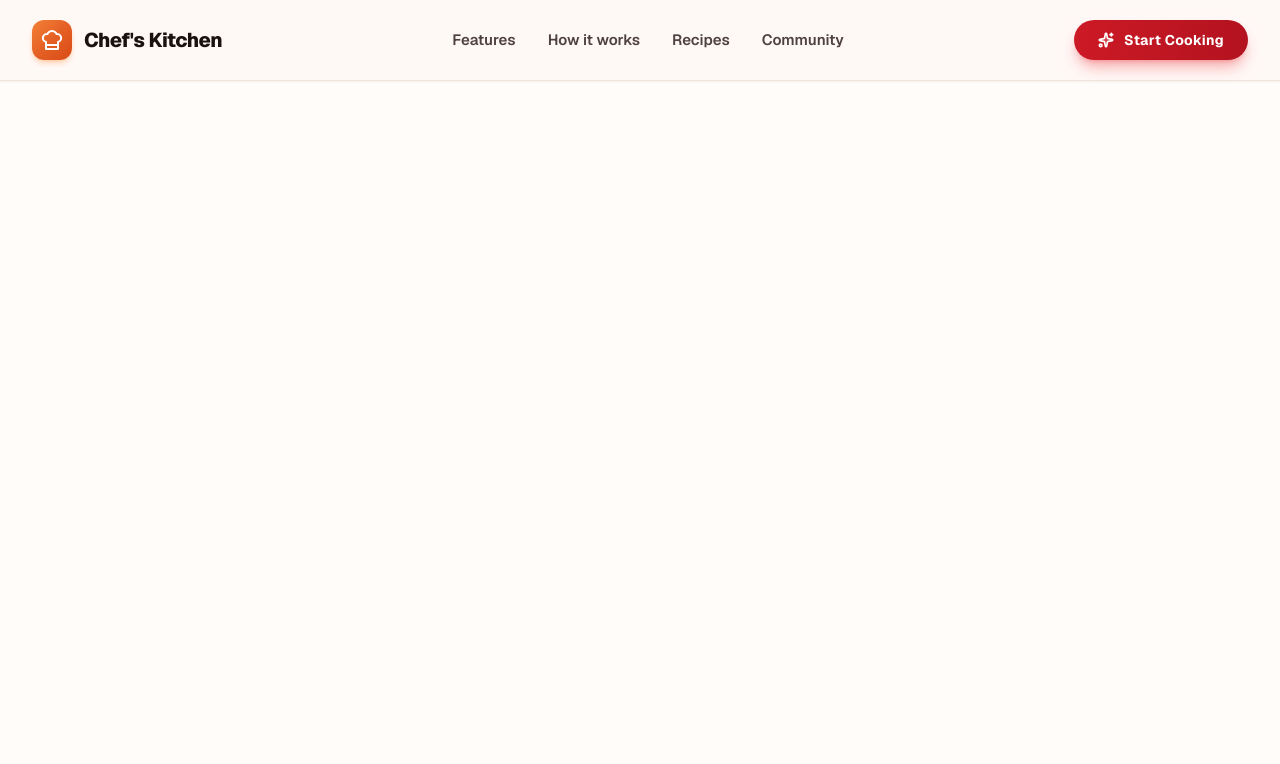
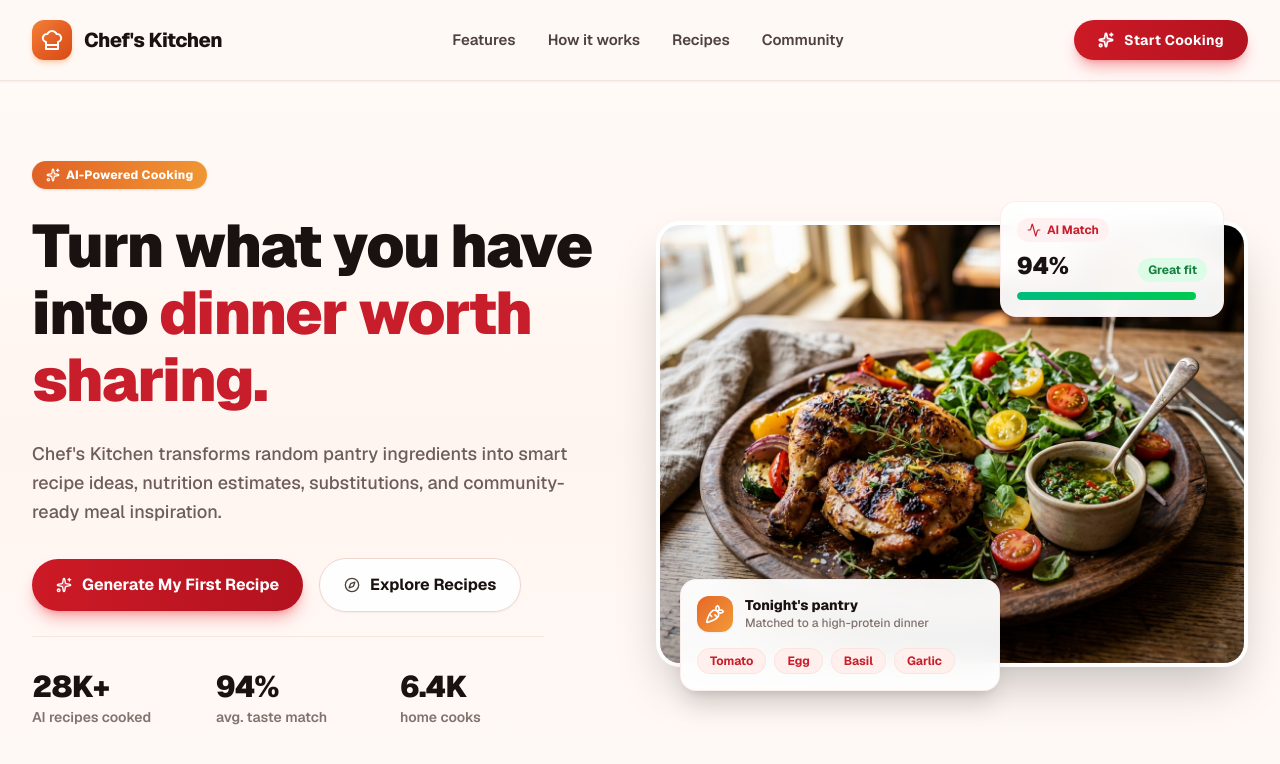
Before and after one commit to raju-codes77/team, a Next.js app: page / in a window 1280 px wide. Shown: the top 764 px of the page. Built offline with nearby package versions, Linux system fonts and the light colour scheme.

Commit message:
hero section added

```diff
--- /dev/null
+++ b/components/Banner.jsx
@@ -0,0 +1 @@
+export { default } from '../src/components/Banner';
--- a/src/app/page.js
+++ b/src/app/page.js
@@ -1,11 +1,13 @@
 import Navbar from "@/components/Navbar";
+import Banner from "@/components/Banner";
 
 export default function Home() {
   return (
     <div className="min-h-screen bg-[#fffcf9] text-[#1a1210] font-sans antialiased">
       <Navbar />
-
-
+      <main>
+        <Banner />
+      </main>
     </div>
   );
 }
--- /dev/null
+++ b/src/components/Banner.jsx
@@ -0,0 +1,147 @@
+'use client';
+
+import React from 'react';
+import Image from 'next/image';
+import { Sparkles, Compass, Activity, Carrot } from 'lucide-react';
+
+export default function Banner() {
+  const pantryItems = ['Tomato', 'Egg', 'Basil', 'Garlic'];
+
+  return (
+    <section className="relative overflow-hidden bg-gradient-to-b from-[#fffaf7] via-[#fff5f0] to-[#fffaf7] py-12 lg:py-20 px-4 sm:px-6 lg:px-8">
+      {/* Background Soft Glow Accents */}
+      <div className="absolute top-0 right-0 -z-10 w-96 h-96 bg-amber-200/30 rounded-full blur-3xl pointer-events-none transform translate-x-1/3 -translate-y-1/3" />
+      <div className="absolute bottom-0 left-0 -z-10 w-96 h-96 bg-rose-200/20 rounded-full blur-3xl pointer-events-none transform -translate-x-1/3 translate-y-1/3" />
+
+      <div className="max-w-7xl mx-auto">
+        <div className="grid grid-cols-1 lg:grid-cols-12 gap-12 lg:gap-8 items-center">
+
+          {/* Left Content Column */}
+          <div className="lg:col-span-6 flex flex-col items-start text-left space-y-6">
+
+            {/* AI Badge */}
+            <div className="inline-flex items-center gap-1.5 px-3.5 py-1.5 rounded-full bg-gradient-to-r from-[#e06126] to-[#f09633] text-white text-xs font-extrabold shadow-sm tracking-wide">
+              <Sparkles className="w-3.5 h-3.5 text-white fill-white/20" />
+              <span>AI-Powered Cooking</span>
+            </div>
+
+            {/* Main Headline */}
+            <h1 className="text-4xl sm:text-5xl lg:text-6xl font-black text-[#1a1210] tracking-tight leading-[1.12]">
+              Turn what you have into{' '}
+              <span className="text-[#c81e2b]">dinner worth sharing.</span>
+            </h1>
+
+            {/* Subtitle Description */}
+            <p className="text-[#6d5e59] text-base sm:text-lg max-w-xl leading-relaxed font-medium">
+              Chef&apos;s Kitchen transforms random pantry ingredients into smart recipe ideas, nutrition estimates, substitutions, and community-ready meal inspiration.
+            </p>
+
+            {/* Action Buttons */}
+            <div className="flex flex-wrap items-center gap-4 pt-2 w-full sm:w-auto">
+              <button
+                type="button"
+                className="w-full sm:w-auto inline-flex items-center justify-center gap-2.5 px-6 py-3.5 rounded-full bg-gradient-to-r from-[#cc1a26] to-[#b3121f] text-white font-bold text-base shadow-lg shadow-red-600/30 hover:shadow-xl hover:shadow-red-600/40 hover:scale-[1.02] active:scale-95 transition-all duration-200 cursor-pointer"
+              >
+                <Sparkles className="w-4 h-4 fill-white/20 text-white" />
+                <span>Generate My First Recipe</span>
+              </button>
+
+              <button
+                type="button"
+                className="w-full sm:w-auto inline-flex items-center justify-center gap-2.5 px-6 py-3.5 rounded-full bg-white/90 border border-[#edd7cf] text-[#1a1210] font-bold text-base shadow-xs hover:bg-white hover:border-[#cc1a26] hover:text-[#cc1a26] hover:scale-[1.02] active:scale-95 transition-all duration-200 cursor-pointer"
+              >
+                <Compass className="w-4 h-4 text-[#4e423f]" />
+                <span>Explore Recipes</span>
+              </button>
+            </div>
+
+            {/* Stats Row */}
+            <div className="grid grid-cols-3 gap-6 sm:gap-10 pt-8 border-t border-[#f3e3dd]/80 w-full max-w-lg">
+              <div>
+                <div className="text-2xl sm:text-3xl font-black text-[#1a1210] tracking-tight">28K+</div>
+                <div className="text-xs sm:text-sm font-semibold text-[#82736e] mt-0.5">AI recipes cooked</div>
+              </div>
+              <div>
+                <div className="text-2xl sm:text-3xl font-black text-[#1a1210] tracking-tight">94%</div>
+                <div className="text-xs sm:text-sm font-semibold text-[#82736e] mt-0.5">avg. taste match</div>
+              </div>
+              <div>
+                <div className="text-2xl sm:text-3xl font-black text-[#1a1210] tracking-tight">6.4K</div>
+                <div className="text-xs sm:text-sm font-semibold text-[#82736e] mt-0.5">home cooks</div>
+              </div>
+            </div>
+
+          </div>
+
+          {/* Right Visual Image & Floating Cards Column */}
+          <div className="lg:col-span-6 relative mt-6 lg:mt-0 flex justify-center">
+
+            {/* Outer Container with Main Image */}
+            <div className="relative w-full max-w-lg lg:max-w-none rounded-3xl overflow-hidden shadow-2xl border-4 border-white bg-white group">
+              <div className="relative aspect-[4/3] w-full overflow-hidden rounded-2xl">
+                <Image
+                  src="/food_banner.jpg"
+                  alt="Delicious gourmet recipe match"
+                  fill
+                  className="object-cover group-hover:scale-105 transition-transform duration-700 ease-out"
+                  priority
+                />
+                {/* Subtle dark gradient overlay for depth */}
+                <div className="absolute inset-0 bg-gradient-to-t from-black/20 via-transparent to-transparent" />
+              </div>
+            </div>
+
+            {/* Floating Top Right Card: AI Match */}
+            <div className="absolute -top-4 -right-2 sm:-top-5 sm:right-2 md:right-6 bg-white/95 backdrop-blur-md rounded-2xl p-4 shadow-xl border border-rose-100/70 w-52 sm:w-56 transition-transform hover:scale-105 duration-300 z-10">
+              <div className="flex items-center justify-between mb-2">
+                <div className="inline-flex items-center gap-1.5 px-2.5 py-1 rounded-full bg-rose-50 text-[#c81e2b] text-xs font-bold">
+                  <Activity className="w-3.5 h-3.5" />
+                  <span>AI Match</span>
+                </div>
+              </div>
+
+              <div className="flex items-baseline justify-between">
+                <span className="text-2xl font-black text-[#1a1210]">94%</span>
+                <span className="bg-[#dcfce7] text-[#15803d] font-bold text-xs px-2.5 py-1 rounded-full">
+                  Great fit
+                </span>
+              </div>
+
+              {/* Match Percentage Bar */}
+              <div className="w-full h-2 bg-gray-100 rounded-full overflow-hidden mt-2.5">
+                <div className="h-full bg-gradient-to-r from-emerald-500 to-green-500 rounded-full w-[94%]" />
+              </div>
+            </div>
+
+            {/* Floating Bottom Left Card: Tonight's Pantry */}
+            <div className="absolute -bottom-6 -left-2 sm:-bottom-6 sm:left-2 md:left-6 bg-white/95 backdrop-blur-md rounded-2xl p-4 shadow-xl border border-rose-100/70 w-72 sm:w-80 transition-transform hover:scale-105 duration-300 z-10">
+              <div className="flex items-center gap-3 mb-3">
+                <div className="w-9 h-9 rounded-xl bg-gradient-to-br from-[#e56728] to-[#f29a38] flex items-center justify-center text-white shadow-xs">
+                  <Carrot className="w-5 h-5 text-white" />
+                </div>
+                <div>
+                  <h4 className="font-extrabold text-sm text-[#1a1210] leading-tight">Tonight&apos;s pantry</h4>
+                  <p className="text-xs text-[#82736e] font-medium">Matched to a high-protein dinner</p>
+                </div>
+              </div>
+
+              {/* Ingredient Tag Pills */}
+              <div className="flex flex-wrap gap-2 pt-1">
+                {pantryItems.map((item) => (
+                  <span
+                    key={item}
+                    className="px-3 py-1 rounded-full bg-[#fff0ed] text-[#c81e2b] font-bold text-xs border border-[#fadcd5]/60 hover:bg-[#ffe5df] transition-colors cursor-default"
+                  >
+                    {item}
+                  </span>
+                ))}
+              </div>
+            </div>
+
+          </div>
+
+        </div>
+      </div>
+    </section>
+  );
+}
```
Also changed, not shown: public/food_banner.jpg (added).
